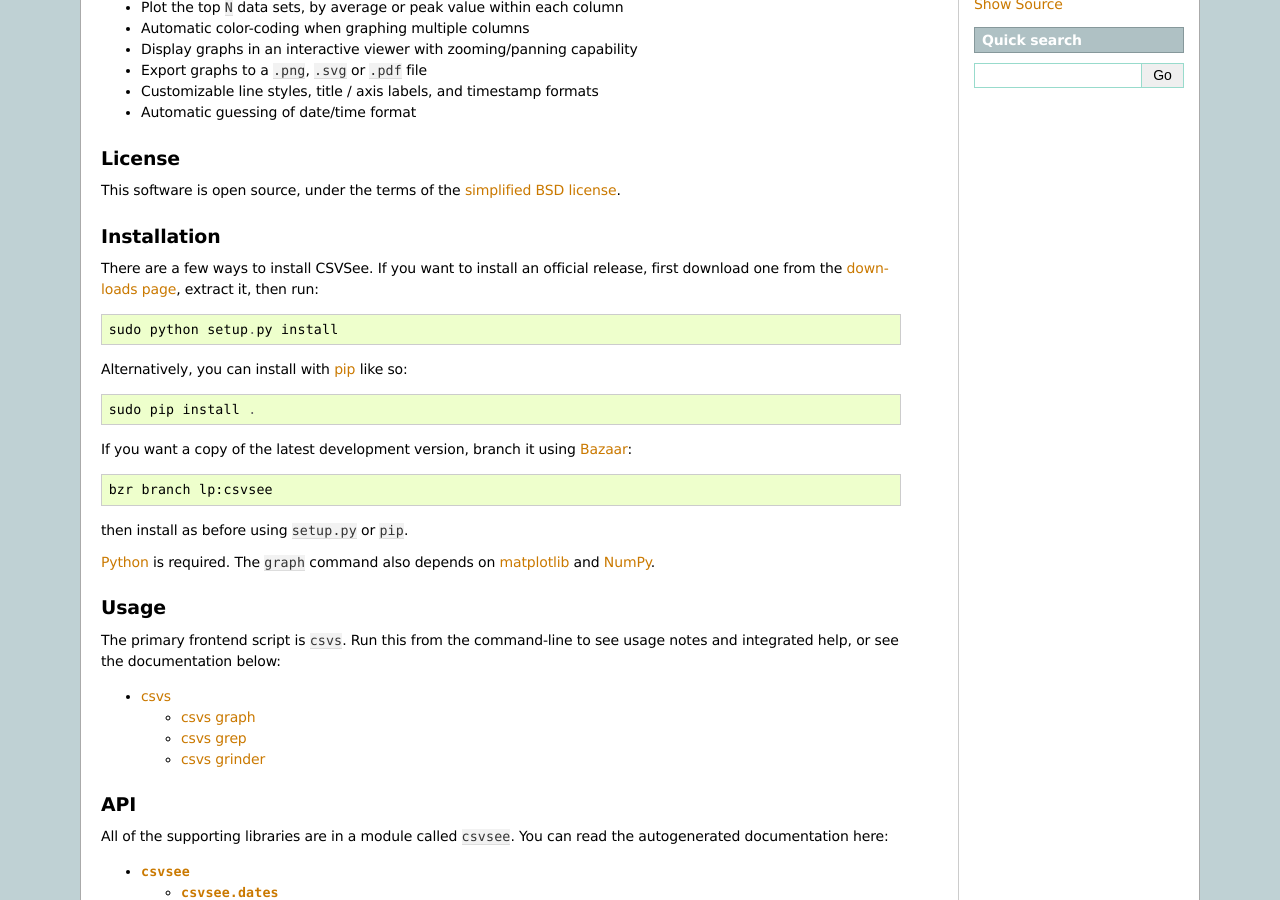
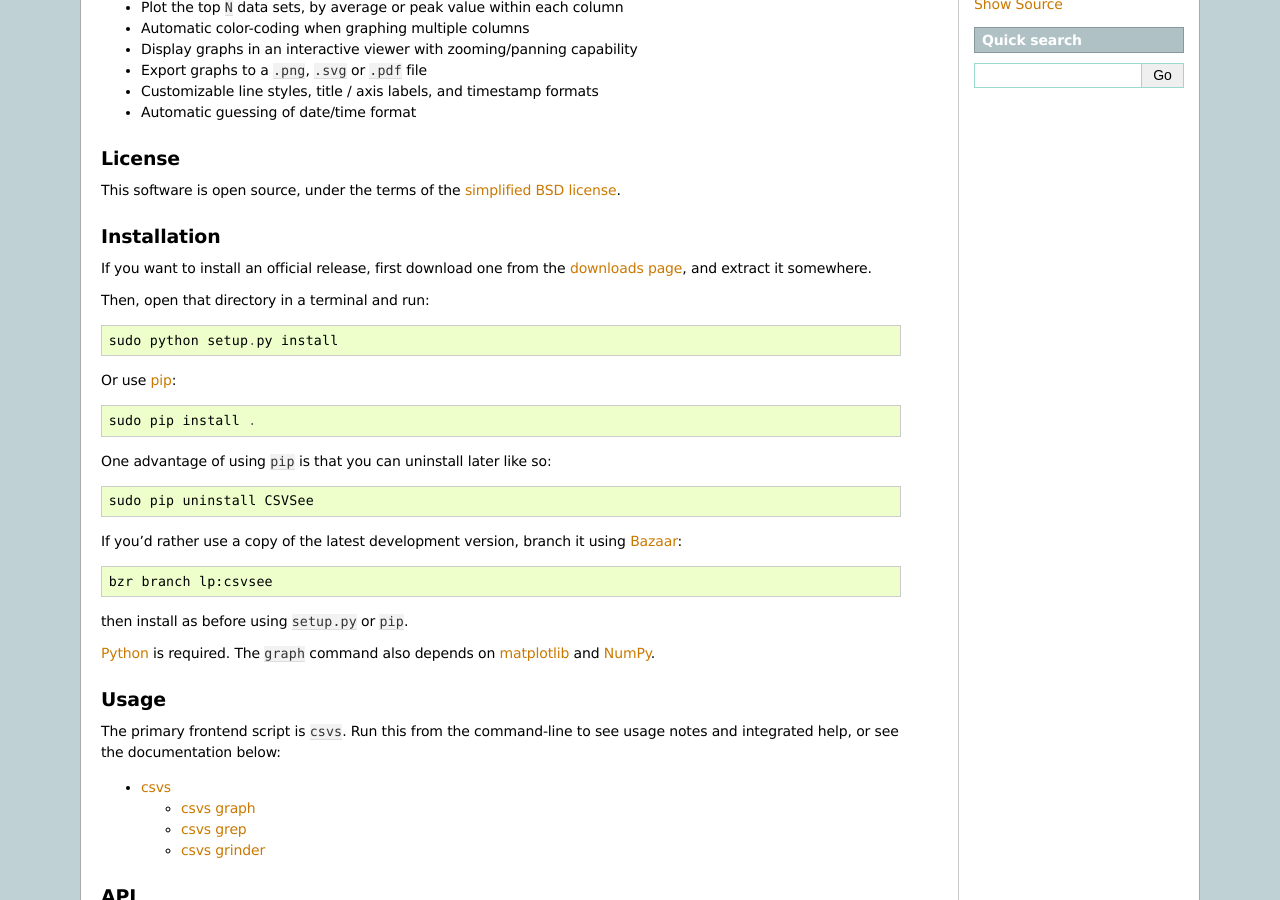
Before and after one commit to a-e/csvsee, a Sphinx documentation site: the page built from docs/index.rst, in a window 1280 px wide and 900 px high, scrolled down 336 px. Built offline with Sphinx 7.4.7, drawn with Linux system fonts in a browser that asks for light colours.

Commit message:
Added note about uninstalling using pip

```diff
--- a/docs/index.rst
+++ b/docs/index.rst
@@ -42,16 +42,23 @@
 
 Installation
 ------------
-There are a few ways to install CSVSee. If you want to install an official release, first
-download one from the `downloads page`_, extract it, then run::
+If you want to install an official release, first download one from the
+`downloads page`_, and extract it somewhere.
+
+Then, open that directory in a terminal and run::
 
     sudo python setup.py install
 
-Alternatively, you can install with pip_ like so::
+Or use pip_::
 
     sudo pip install .
 
-If you want a copy of the latest development version, branch it using Bazaar_::
+One advantage of using ``pip`` is that you can uninstall later like so::
+
+    sudo pip uninstall CSVSee
+
+If you'd rather use a copy of the latest development version, branch it using
+Bazaar_::
 
     bzr branch lp:csvsee
 
```
